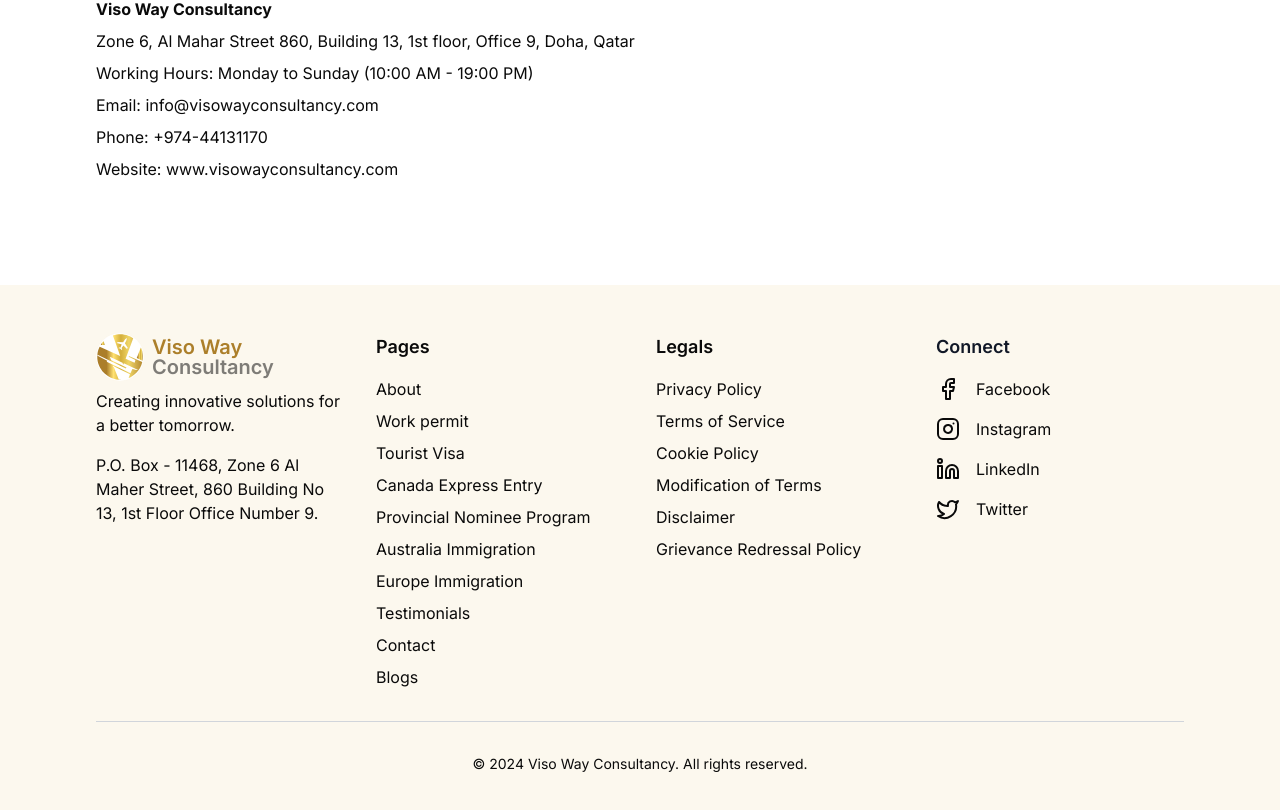
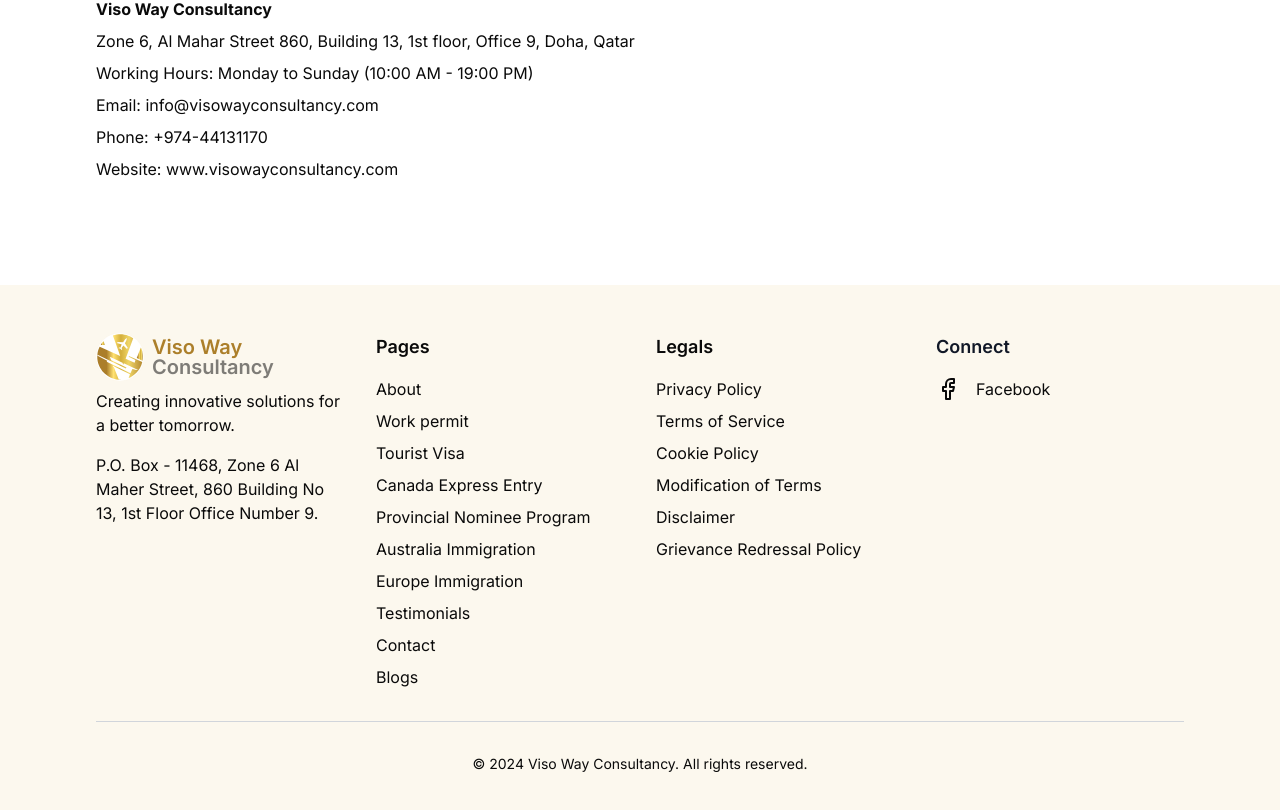
Before and after one commit to musiur/viso, a Next.js app: page /legals in a window 1280 px wide. Shown: the part 5845-6655 px from the top of the page. Built offline with nearby package versions, Linux system fonts and the light colour scheme.

Commit message:
add metadata

```diff
--- a/src/app/about/page.tsx
+++ b/src/app/about/page.tsx
@@ -2,6 +2,14 @@
 import About___About from "./_utils/components/about___about";
 import About___Approach from "./_utils/components/about___approach";
 import Home___Contact from "../_utils/components/home___contact";
+import { Metadata } from "next";
+
+export const metadata: Metadata = {
+  title: "Welcome to Viso Way Consultancy",
+  description:
+    "At Viso Way Consultancy, based in the heart of Doha, Qatar, we're more than just a visa agency. We're your gateway to international career success. With a decade of specialized experience in securing work permits and visas for Europe, Canada, and Australia, we are dedicated to helping professionals like you achieve your global career aspirations.",
+};
+
 const Page = () => {
   return (
     <div>
--- a/src/app/contact/page.tsx
+++ b/src/app/contact/page.tsx
@@ -9,6 +9,12 @@
 import { MapPin } from "lucide-react";
 import Form___Contact from "../_utils/components/form___contact";
 import Link from "next/link";
+import { Metadata } from "next";
+
+export const metadata: Metadata = {
+  title: "Book a consultation",
+  description: "We are here to help you with your immigration needs. We are a team of experienced immigration consultants who are dedicated to helping you with your immigration needs."
+};
 
 const Page = () => {
   return (
--- a/src/app/immigration/[slug]/page.tsx
+++ b/src/app/immigration/[slug]/page.tsx
@@ -7,6 +7,8 @@
 import Data___Europe from "./_utils/data/data___europe";
 import Data___Canada_Express_Entry from "./_utils/data/data___canada_express_entry";
 import Data___Canada_Provincial_Nominee_Program from "./_utils/data/data___canada_provincial_nominee_program";
+
+
 const DataHub = {
   europe: Data___Europe,
   "canada-express-entry": Data___Canada_Express_Entry,
@@ -32,6 +34,28 @@
   return data;
 };
 
+export const generateMetadata = async ({
+  params,
+}: {
+  params: { slug: string };
+}) => {
+  const data = await getData(params.slug);
+  let MetadataTitle = "Immigration";
+  let MetadataDescription = "Viso Way Consultancy. Acheieve your destiny.";
+
+  MetadataTitle = data?.title?.props?.children;
+  MetadataDescription = data?.description[0]?.props?.children
+    .toString()
+    .replaceAll(
+      "[object Object]",
+      data?.description[0]?.props?.children[1]?.props?.children
+    );
+  return {
+    title: MetadataTitle,
+    description: MetadataDescription,
+  };
+};
+
 const Page = async ({ params }: { params: { slug: string } }) => {
   const data = await getData(params.slug);
   return (
--- a/src/app/layout.tsx
+++ b/src/app/layout.tsx
@@ -4,7 +4,10 @@
 import Footer from "@/components/layouts/footer";
 
 export const metadata: Metadata = {
-  title: "VISO",
+  title: {
+    default: "Viso Way Consultancy",
+    template: "%s | Viso Way Consultancy",
+  },
   description: "Viso way consultancy. Acheieve your destiny.",
 };
 
--- a/src/app/legals/page.tsx
+++ b/src/app/legals/page.tsx
@@ -1,5 +1,10 @@
+import { Metadata } from "next";
 import { ArticleRenderer } from "../immigration/[slug]/_utils/immigration___description";
 import Data___Legals from "./_utils/data___legals";
+
+export const metadata: Metadata = {
+  title: "Legals",
+};
 
 const getData = async () => {
   return Data___Legals;
--- a/src/app/testimonials/page.tsx
+++ b/src/app/testimonials/page.tsx
@@ -3,6 +3,12 @@
 import Image from "next/image";
 import Testimonials___Hero from "./_utils/testimonials___hero";
 import { Fragment } from "react";
+import { Metadata } from "next";
+
+export const metadata: Metadata = {
+  title: "Our Wall of Love",
+  description: "Our clients are our priority, and we are committed to providing them with the best immigration services.",
+};
 
 const reviews = [
   {
--- a/src/components/layouts/footer.tsx
+++ b/src/components/layouts/footer.tsx
@@ -1,6 +1,6 @@
 import Link from "next/link";
 import Logo from "../brands/logo";
-import { Facebook, Instagram, Linkedin, Twitter } from "lucide-react";
+import { Facebook, /** Instagram, Linkedin, Twitter */} from "lucide-react";
 import Anim___FadeUp from "@/app/_utils/components/anim___fadeup";
 
 const pagesLinks = [
@@ -93,27 +93,27 @@
   {
     id: 1,
     name: "Facebook",
-    href: "https://www.facebook.com/visowayconsultancy",
+    href: "https://www.facebook.com/profile.php?id=61567161902347&mibextid=ZbWKwL",
     icon: <Facebook />,
   },
-  {
-    id: 2,
-    name: "Instagram",
-    href: "https://www.instagram.com/visowayconsultancy",
-    icon: <Instagram />,
-  },
-  {
-    id: 3,
-    name: "LinkedIn",
-    href: "https://www.linkedin.com/company/visowayconsultancy",
-    icon: <Linkedin />,
-  },
-  {
-    id: 4,
-    name: "Twitter",
-    href: "https://www.twitter.com/visowayconsultancy",
-    icon: <Twitter />,
-  },
+  // {
+  //   id: 2,
+  //   name: "Instagram",
+  //   href: "https://www.instagram.com/visowayconsultancy",
+  //   icon: <Instagram />,
+  // },
+  // {
+  //   id: 3,
+  //   name: "LinkedIn",
+  //   href: "https://www.linkedin.com/company/visowayconsultancy",
+  //   icon: <Linkedin />,
+  // },
+  // {
+  //   id: 4,
+  //   name: "Twitter",
+  //   href: "https://www.twitter.com/visowayconsultancy",
+  //   icon: <Twitter />,
+  // },
 ];
 
 const Footer = () => {
```
